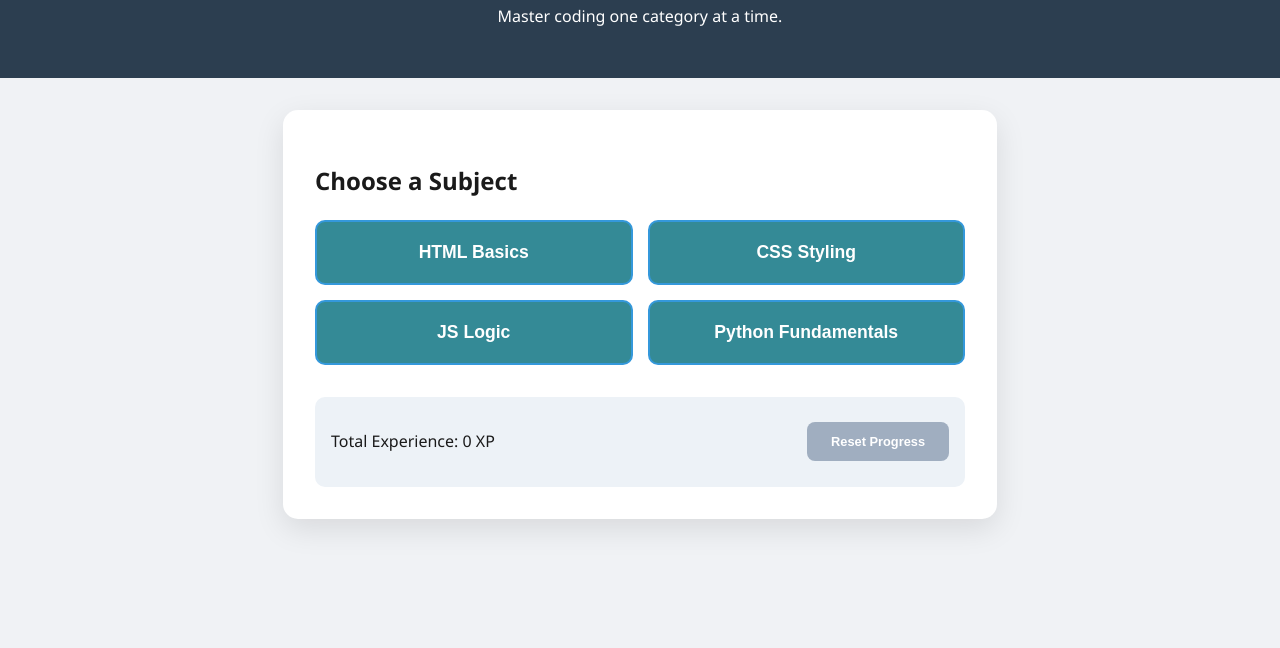
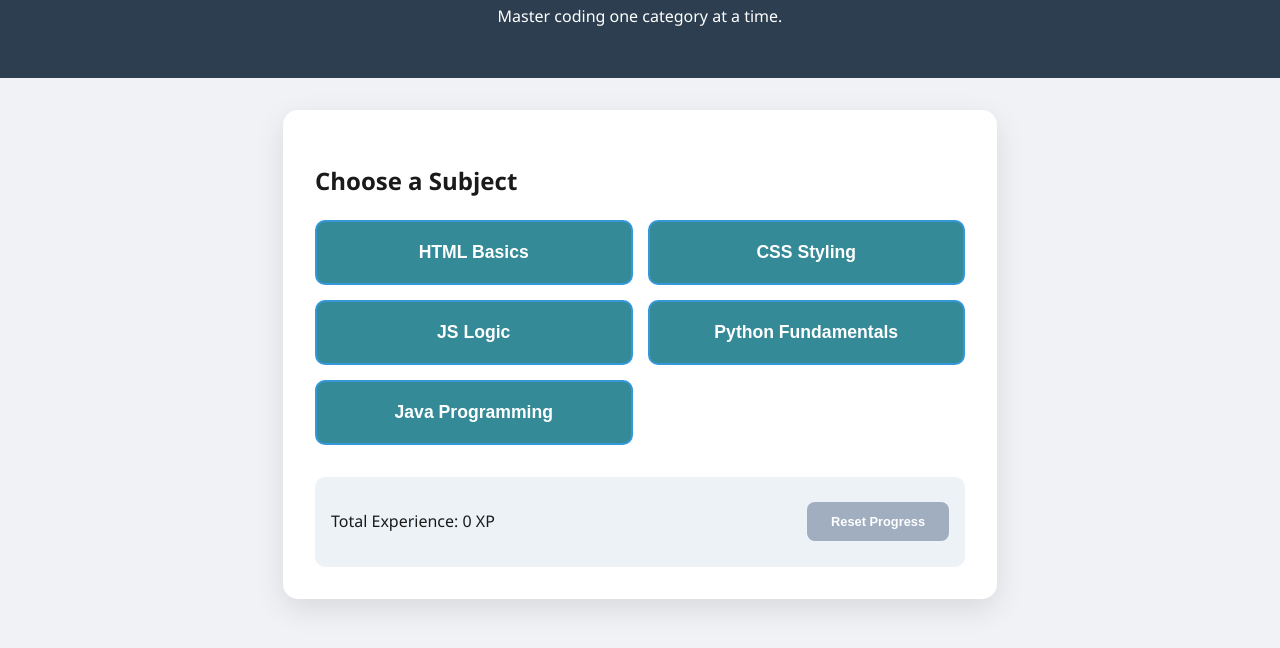
Before and after one commit to Jishnu19891/LetsLearn, a website: page public/index.html in a window 1280 px wide. Shown: the part 122-770 px from the top of the page. Drawn offline with Linux system fonts and the light colour scheme; no server answers.

Commit message:
Added a new study Topic

```diff
--- a/public/index.html
+++ b/public/index.html
@@ -21,6 +21,8 @@
                 <button class="cat-btn" onclick="startQuiz('css')">CSS Styling</button>
                 <button class="cat-btn" onclick="startQuiz('js')">JS Logic</button>
                 <button class="cat-btn" onclick="startQuiz('python')">Python Fundamentals</button>
+                <button class="cat-btn" onclick="startQuiz('java')">Java Programming</button>
+
             </div>
         </div>
 
```
